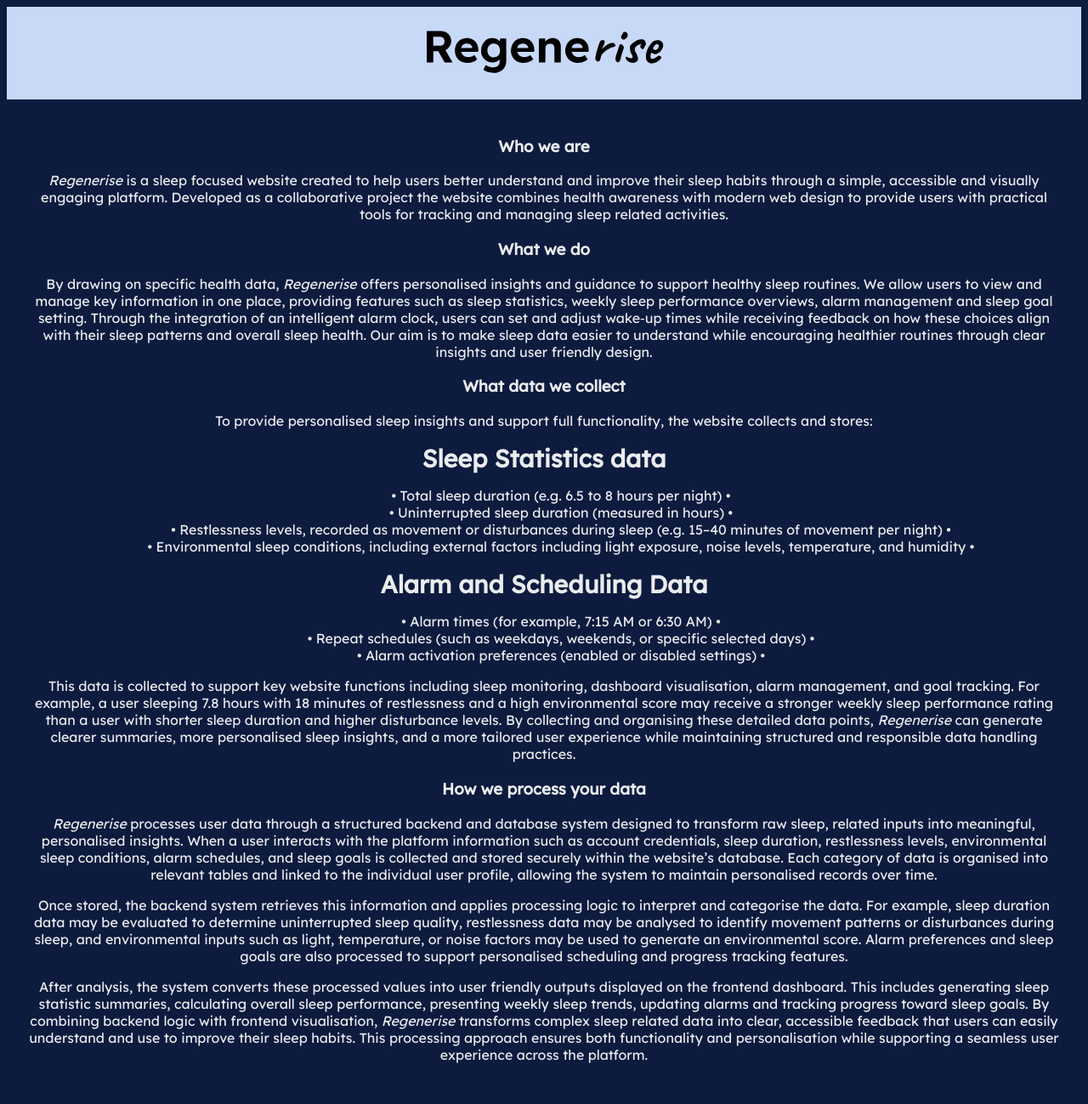
After one commit to kmstackk/Regenerise, a Flask app: template app/frontend/templates/infodoc.html in a window 1280 px wide. The commit adds this page. Shown: the whole page at 85% size. Run offline with Flask 3, Linux system fonts and the light colour scheme; the template is opened without the code that fills it, so the values that code supplies are empty; some libraries are stand-ins or nearby versions.

Commit message:
added info page

```diff
--- a/app/frontend/static/regenerisestyle.css
+++ b/app/frontend/static/regenerisestyle.css
@@ -213,6 +213,24 @@ body {
 /* Footer */
 .footer {
     color: var(--bg-box);
+}
+
+.info-section {
+    color: var(--white-text);
+    text-align: center;
+    padding: 1.5rem;
+}
+
+.info-title {
+    font-weight: bold;
+}
+
+.data-list {
+    list-style-type: none;
+}
+
+.info-subheading {
+    font-size: 1.8rem;
 }
 
 
--- /dev/null
+++ b/app/frontend/templates/infodoc.html
@@ -0,0 +1,44 @@
+{% extends "base.html" %}
+<!-- {% import "bootstrap/wtf.html" as wtf %} -->
+
+{% block title %}Main Page{% endblock %}
+
+{% block content %}
+
+<div class="info-section">
+
+    <h3 class="info-title">Who we are</h3>
+    <p><i>Regenerise</i> is a sleep focused website created to help users better understand and improve their sleep habits through a simple, accessible and visually engaging platform. Developed as a collaborative project the website combines health awareness with modern web design to provide users with practical tools for tracking and managing sleep related activities.</p>
+
+    <h3 class="info-title">What we do</h3>
+    <p>By drawing on specific health data, <i>Regenerise</i> offers personalised insights and guidance to support healthy sleep routines. We allow users to view and manage key information in one place, providing features such as sleep statistics, weekly sleep performance overviews, alarm management and sleep goal setting. Through the integration of an intelligent alarm clock, users can set and adjust wake‑up times while receiving feedback on how these choices align with their sleep patterns and overall sleep health. Our aim is to make sleep data easier to understand while encouraging healthier routines through clear insights and user friendly design.</p>
+
+    <h3 class="info-title">What data we collect</h3>
+    <p>To provide personalised sleep insights and support full functionality, the website collects and stores:</p>
+    <p><b class="info-subheading">Sleep Statistics data</b>
+        <ul class="data-list">
+            <li>• Total sleep duration (e.g. 6.5 to 8 hours per night) •</li>
+            <li>• Uninterrupted sleep duration (measured in hours) •</li>
+            <li>• Restlessness levels, recorded as movement or disturbances during sleep (e.g. 15–40 minutes of movement per night) •</li>
+            <li>• Environmental sleep conditions, including external factors including light exposure, noise levels, temperature, and humidity •</li>
+        </ul>
+    </p>
+    <p><b class="info-subheading">Alarm and Scheduling Data</b>
+        <ul class="data-list">
+            <li>• Alarm times (for example, 7:15 AM or 6:30 AM) •</li>
+            <li>• Repeat schedules (such as weekdays, weekends, or specific selected days) •</li>
+            <li>• Alarm activation preferences (enabled or disabled settings) •</li>
+        </ul>
+    </p>
+    <p>This data is collected to support key website functions including sleep monitoring, dashboard visualisation, alarm management, and goal tracking. For example, a user sleeping 7.8 hours with 18 minutes of restlessness and a high environmental score may receive a stronger weekly sleep performance rating than a user with shorter sleep duration and higher disturbance levels. By collecting and organising these detailed data points, <i>Regenerise</i> can generate clearer summaries, more personalised sleep insights, and a more tailored user experience while maintaining structured and responsible data handling practices.</p>
+
+    <h3 class="info-title">How we process your data</h3>
+    <p><i>Regenerise</i> processes user data through a structured backend and database system designed to transform raw sleep, related inputs into meaningful, personalised insights. When a user interacts with the platform information such as account credentials, sleep duration, restlessness levels, environmental sleep conditions, alarm schedules, and sleep goals is collected and stored securely within the website’s database. Each category of data is organised into relevant tables and linked to the individual user profile, allowing the system to maintain personalised records over time.</p>
+    <p>Once stored, the backend system retrieves this information and applies processing logic to interpret and categorise the data. For example, sleep duration data may be evaluated to determine uninterrupted sleep quality, restlessness data may be analysed to identify movement patterns or disturbances during sleep, and environmental inputs such as light, temperature, or noise factors may be used to generate an environmental score. Alarm preferences and sleep goals are also processed to support personalised scheduling and progress tracking features.</p>
+    <p>After analysis, the system converts these processed values into user friendly outputs displayed on the frontend dashboard. This includes generating sleep statistic summaries, calculating overall sleep performance, presenting weekly sleep trends, updating alarms and tracking progress toward sleep goals. By combining backend logic with frontend visualisation, <i>Regenerise</i> transforms complex sleep related data into clear, accessible feedback that users can easily understand and use to improve their sleep habits. This processing approach ensures both functionality and personalisation while supporting a seamless user experience across the platform.</p>
+
+</div>
+
+
+
+{% endblock %}
```
Also changed, not shown: app/backend/instance/app.db.
